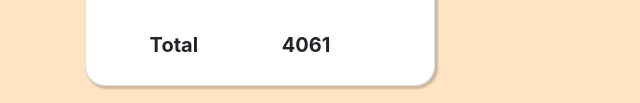
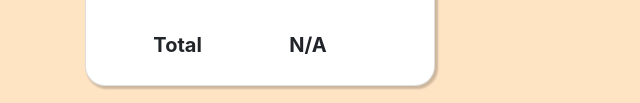
Before and after one commit to furquanrahim/homeExpense., a plain HTML site: page index.html in a window 1280 px wide. Shown: the part 1704-1807 px from the top of the page, 0-640 px from the left. Drawn offline with nearby package versions, Linux system fonts and the light colour scheme.

Commit message:
Update index.html

```diff
--- a/index.html
+++ b/index.html
@@ -604,7 +604,7 @@ h6{
 </div>
 <div class="total">
     <h6>Total</h6>
-    <h6>4061</h6>
+    <h6>N/A</h6>
 </div>
 
               <!-- <a href="#" class="btn btn-primary">Go somewhere</a> -->
```
